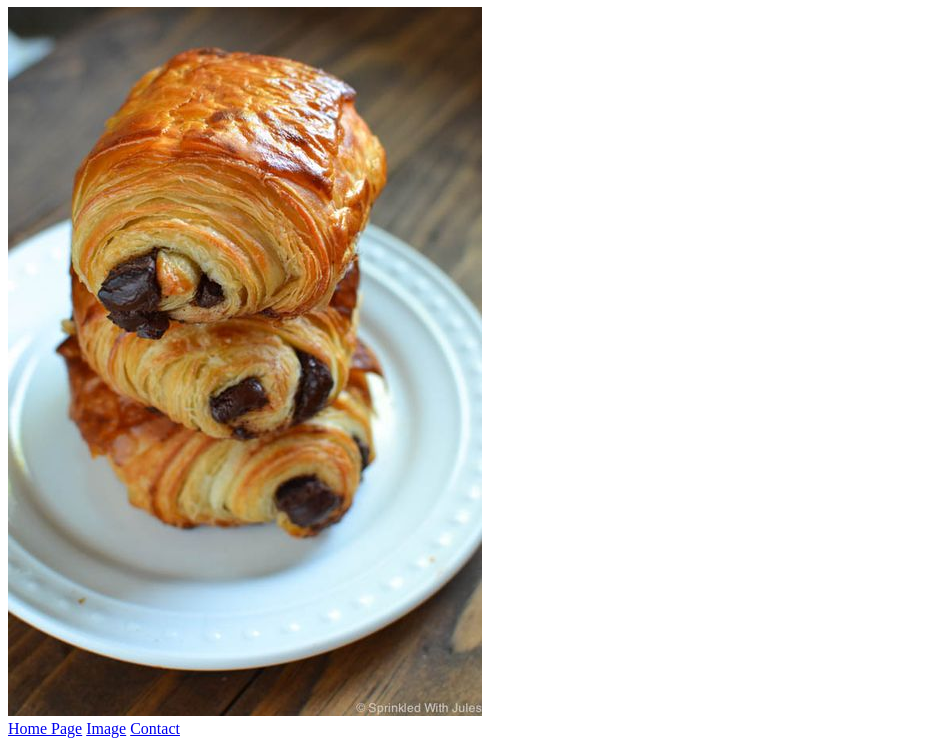
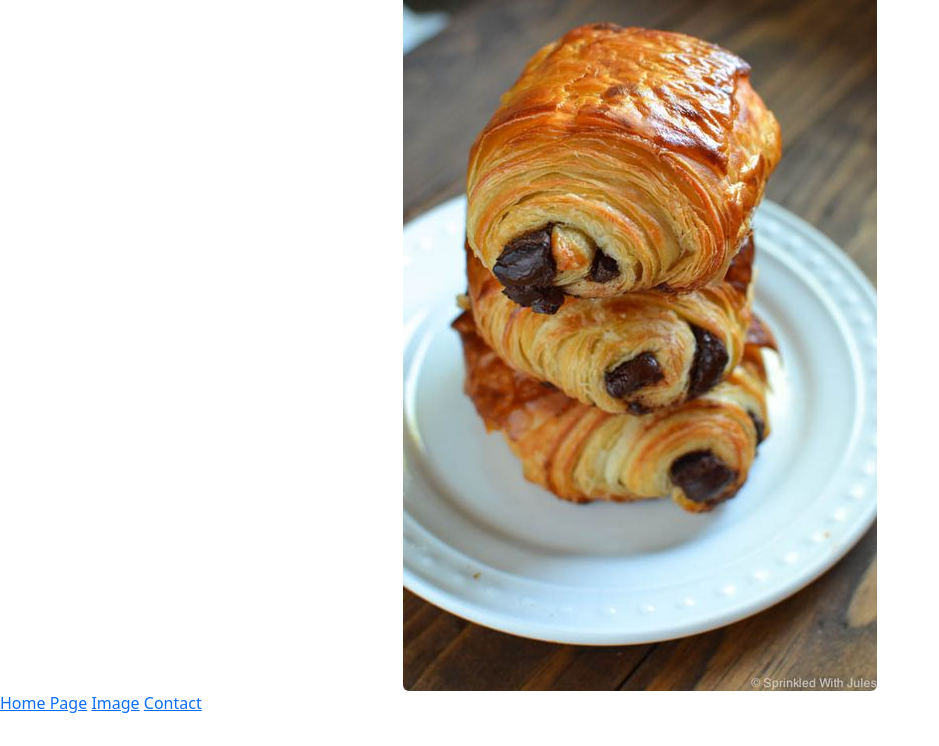
Before and after one commit to Vennesavee/Croissant-website, a plain HTML site: page image.html in a window 1280 px wide. Shown: the part 74-820 px from the top of the page, without its empty margins (0-939 px from the left). Drawn offline with nearby package versions, Linux system fonts and the light colour scheme.

Commit message:
updated css

```diff
--- a/image.html
+++ b/image.html
@@ -4,13 +4,14 @@
   <meta charset="UTF-8">
   <meta http-equiv="X-UA-Compatible" content="IE=edge">
   <meta name="viewport" content="width=device-width, initial-scale=1.0">
+  <link href="https://cdn.jsdelivr.net/npm/bootstrap@5.3.2/dist/css/bootstrap.min.css" rel="stylesheet" integrity="sha384-T3c6CoIi6uLrA9TneNEoa7RxnatzjcDSCmG1MXxSR1GAsXEV/Dwwykc2MPK8M2HN" crossorigin="anonymous">
   <link  rel="stylesheet" href="css">
   <title>Document</title>
 </head>
 <body>
   <h1>&#129360;An Image of a Croissant</h1>
   <div class="text-center">
-  <img class="photo" src="images/7f9d871e53e6190a1b55c003777aa4e8.jpg">
+  <img src="images/7f9d871e53e6190a1b55c003777aa4e8.jpg" class="img-fluid rounded">
 
   </div>
   <footer>
```
Also changed, not shown: 1 other file.
